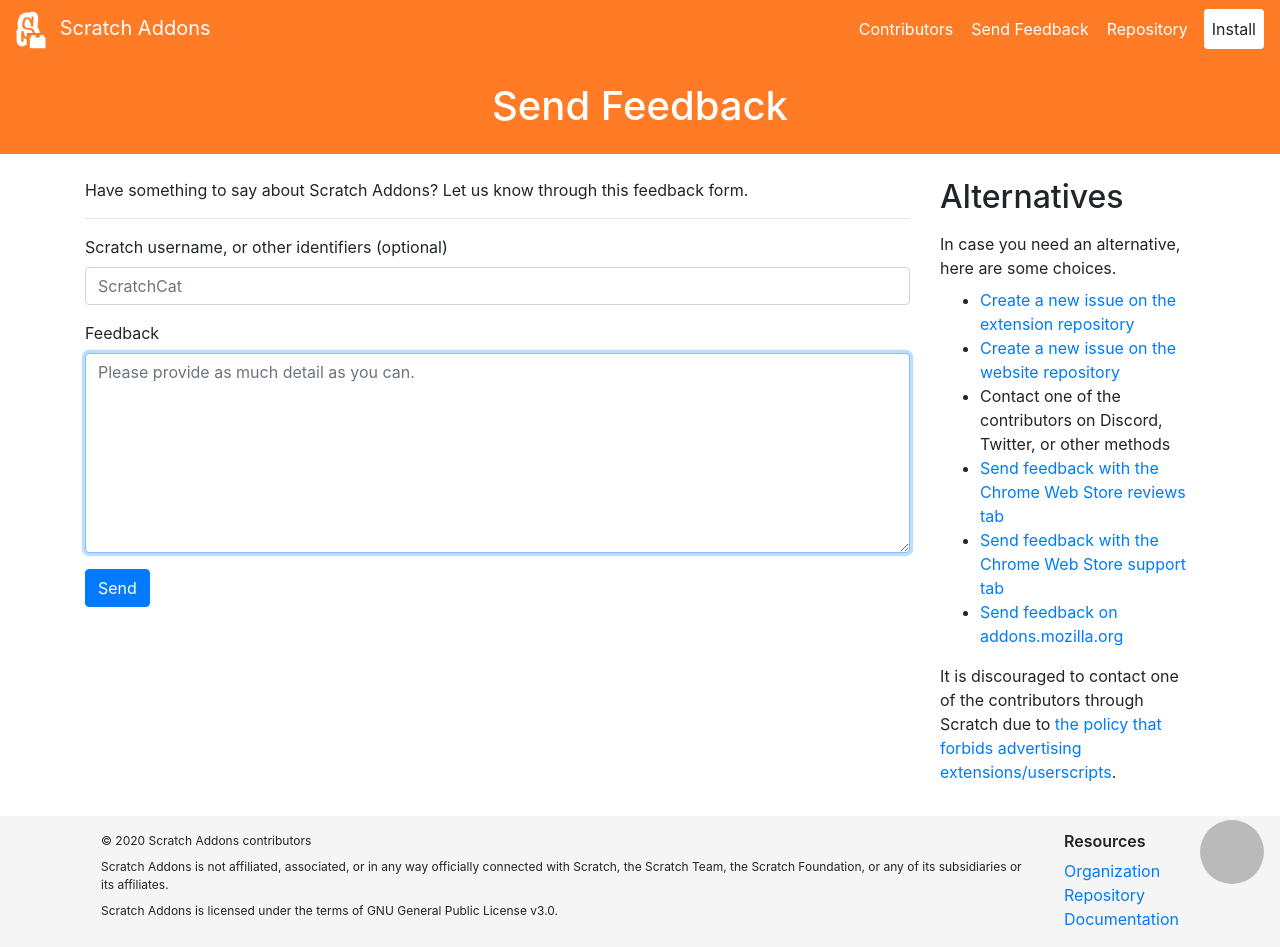
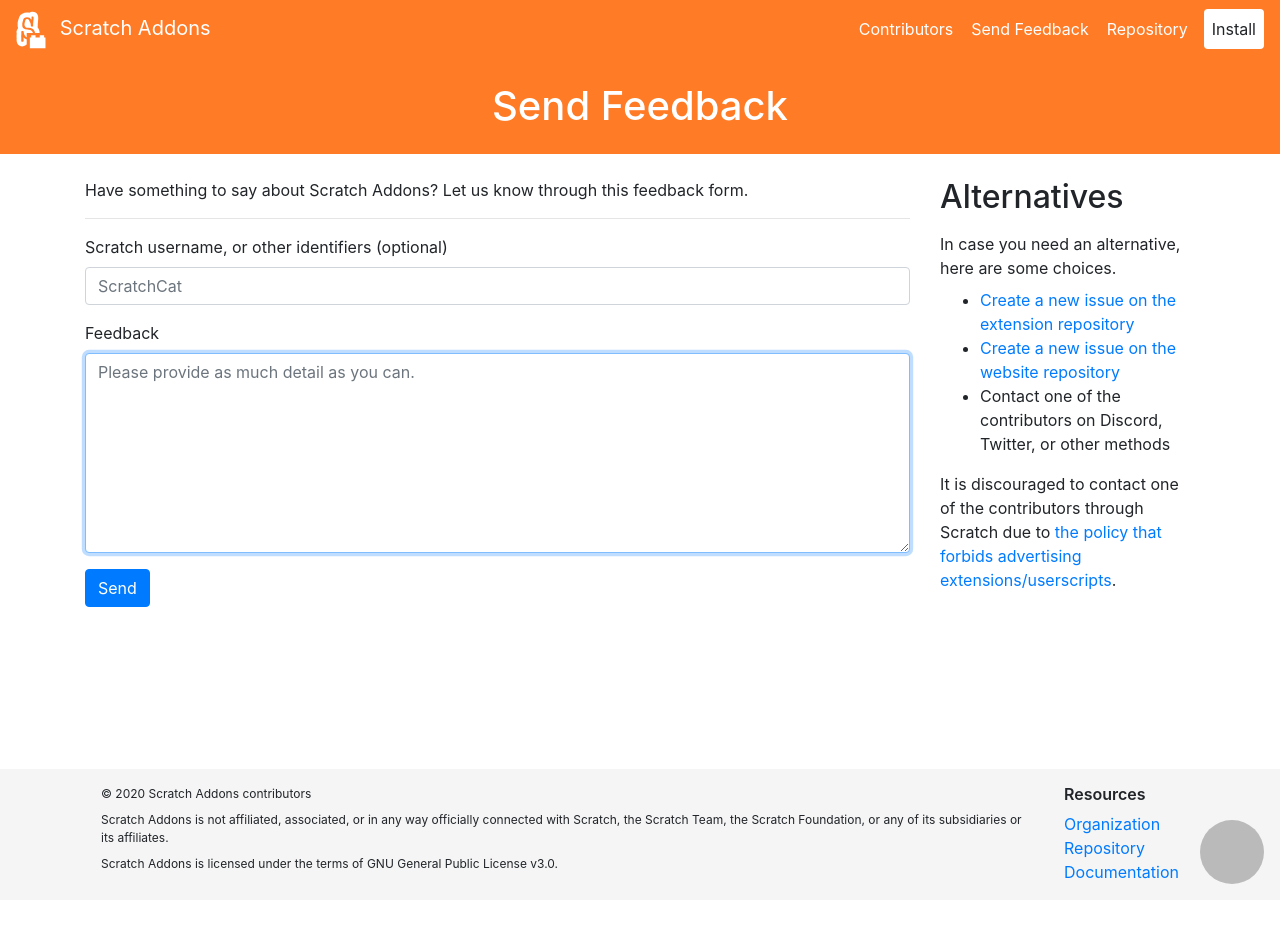
Before and after one commit to ScratchAddons/website, a Jekyll site: the page built from site/feedback.html, in a window 1280 px wide. Built offline with Jekyll 4.4.1, drawn with Linux system fonts in a browser that asks for light colours; after the commit the page ends 900 px from its top, so only the background shows below that.

Commit message:
Revert "Add more feedback alternatives"
This reverts commit 6865f2a25ece8d152ff899fa325913de7df43e13.

```diff
--- a/site/feedback.html
+++ b/site/feedback.html
@@ -35,12 +35,6 @@
 				<li><a href="https://github.com/ScratchAddons/website/issues">Create a new issue on the website repository</a>
 				</li>
 				<li>Contact one of the contributors on Discord, Twitter, or other methods</li>
-				<li><a href="https://chrome.google.com/webstore/detail/fbeffbjdlemaoicjdapfpikkikjoneco/reviews">Send feedback with the Chrome Web Store reviews tab</a>
-				</li>
-				<li><a href="https://chrome.google.com/webstore/detail/fbeffbjdlemaoicjdapfpikkikjoneco/support">Send feedback with the Chrome Web Store support tab</a>
-				</li>
-				<li><a href="https://addons.mozilla.org/firefox/addon/scratch-messaging-extension/reviews/">Send feedback on addons.mozilla.org</a>
-				</li>
 			</ul>
 			<p>It is discouraged to contact one of the contributors through Scratch due to <a href="https://scratch.mit.edu/discuss/post/2907564/">the policy that forbids advertising extensions/userscripts</a>.</p>
 		</div>
```
